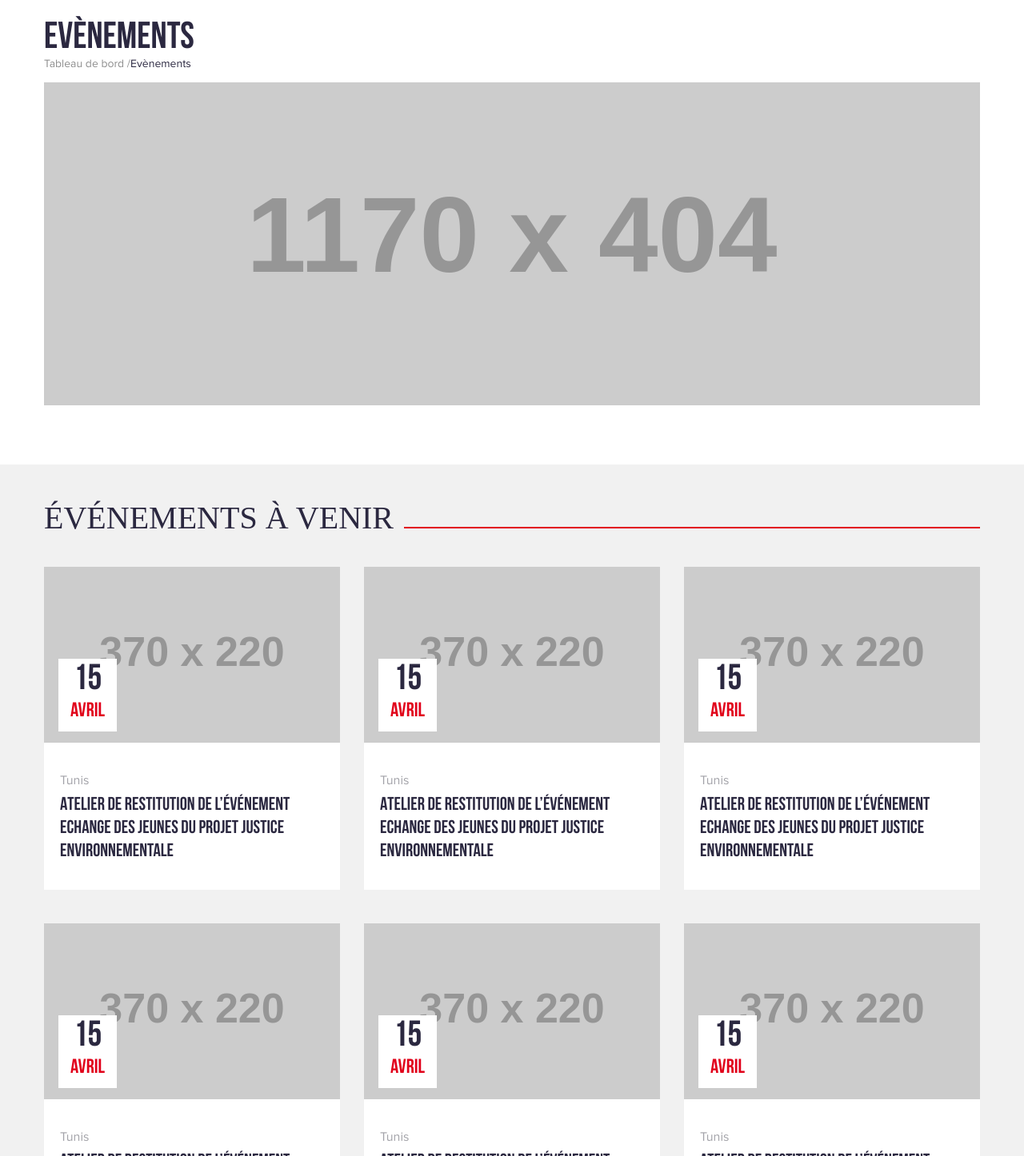
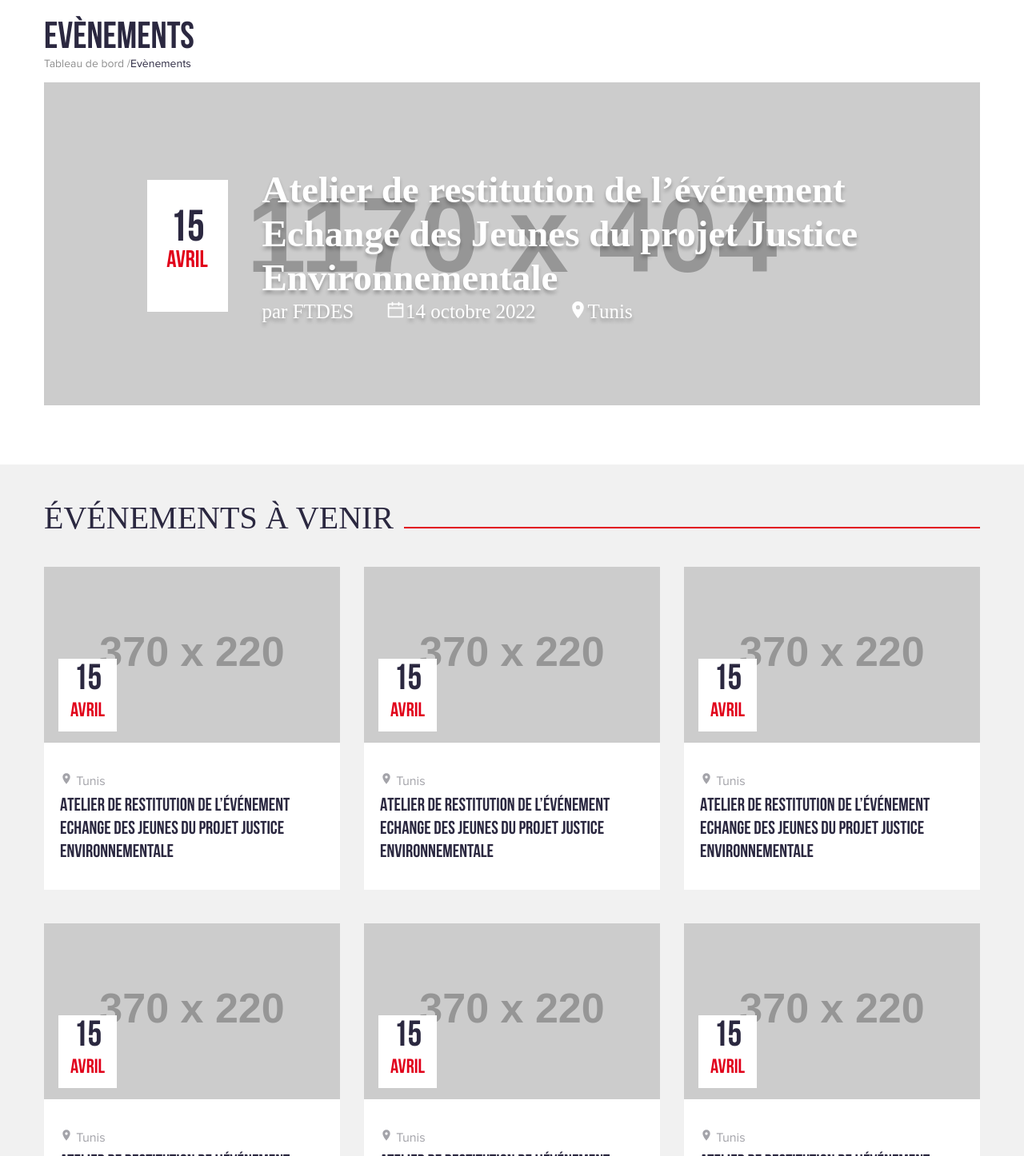
Before and after one commit to tarekguermazi/buildfront0602, a React (Create React App) app: page /Evenements in a window 1280 px wide. Shown: the part 144-1590 px from the top of the page at 80% size. Built offline with nearby package versions, Linux system fonts and the light colour scheme.

Commit message:
add the localisation icon and add the calendar icon

```diff
--- a/src/App.css
+++ b/src/App.css
@@ -1924,6 +1924,77 @@ Styling the archeive verison Mobile  */
 .evenment__header {
   max-width: 1170px;
   margin: auto;
+  position: relative;
+}
+
+.evenement__message {
+  display: grid;
+  place-content: center;
+  place-items: center;
+  position: absolute;
+  top: 50%;
+  bottom: 50%;
+  left: 0;
+  right: 0;
+  grid-template-columns: 101px auto;
+  column-gap: 43px;
+  max-height: 165px;
+}
+.messageEvenement__left {
+  background-color: var(--white);
+  width: 100%;
+  height: 165px;
+  display: grid;
+  place-content: center;
+  place-items: center;
+}
+.left__number {
+  font-family: "Bebas Neue Pro";
+  font-style: normal;
+  font-weight: 700;
+  font-size: 55px;
+  line-height: 39px;
+  color: var(--violet);
+}
+.left__months {
+  font-family: "Bebas Neue Pro";
+  font-style: normal;
+  font-weight: 400;
+  font-size: 30px;
+  line-height: 39px;
+  color: var(--red);
+}
+
+.messageEvenement__right {
+  display: flex;
+  align-items: flex-start;
+  justify-content: flex-start;
+  flex-direction: column;
+}
+.messageEvenement__title {
+  font-family: "Bebas Neue";
+  font-style: normal;
+  font-weight: 700;
+  font-size: 47px;
+  line-height: 55px;
+  color: var(--white);
+  text-shadow: 0px 4px 4px rgba(0, 0, 0, 0.25);
+  max-width: 769px;
+}
+.messageEvenement__description {
+  font-family: "Bebas Neue";
+  font-style: normal;
+  font-weight: 400;
+  font-size: 25px;
+  line-height: 30px;
+  text-align: center;
+  color: #ffffff;
+  text-shadow: 0px 4px 4px rgba(0, 0, 0, 0.25);
+  display: flex;
+  column-gap: 40px;
+}
+.messageEvenement__description > div {
+  display: flex;
 }
 .evenment__venir {
   background-color: var(--background);
--- a/src/view/Evenements/Evenements.tsx
+++ b/src/view/Evenements/Evenements.tsx
@@ -3,6 +3,8 @@ import Breadcrumb from "../shared/Breadcrumb";
 import { i18n } from "../../i18n";
 import Skeletons from "../shared/Skeletons";
 import Image from "../shared/Image";
+import { AiOutlineCalendar } from "react-icons/ai";
+import { MdLocationOn } from "react-icons/md";
 
 function Evenements() {
   return (
@@ -17,8 +19,30 @@ function Evenements() {
             width={1170}
             height={404}
             src='https://placehold.jp/1170x404.png'
-            alt=''
+            alt='Placeholder'
           />
+
+          <div className='evenement__message'>
+            <div className='messageEvenement__left'>
+              <div className='left__number'>15</div>
+              <div className='left__months'>Avril</div>
+            </div>
+            <div className='messageEvenement__right'>
+              <div className='messageEvenement__title'>
+                Atelier de restitution de l’événement Echange des Jeunes du
+                projet Justice Environnementale
+              </div>
+              <div className='messageEvenement__description'>
+                <div>par FTDES</div>
+                <div>
+                  <AiOutlineCalendar /> 14 octobre 2022
+                </div>
+                <div>
+                  <MdLocationOn /> Tunis
+                </div>
+              </div>
+            </div>
+          </div>
         </div>
         <div className='evenment__venir'>
           <div className='venir'>
@@ -41,7 +65,9 @@ function Evenements() {
                   </div>
                 </div>
                 <div className='contentVenir__bottom'>
-                  <div className='venir__localistaion'>Tunis</div>
+                  <div className='venir__localistaion'>
+                    <MdLocationOn /> Tunis
+                  </div>
                   <div className='venir__description'>
                     Atelier de restitution de l’événement Echange des Jeunes du
                     projet Justice Environnementale
@@ -62,7 +88,9 @@ function Evenements() {
                   </div>
                 </div>
                 <div className='contentVenir__bottom'>
-                  <div className='venir__localistaion'>Tunis</div>
+                  <div className='venir__localistaion'>
+                    <MdLocationOn /> Tunis
+                  </div>
                   <div className='venir__description'>
                     Atelier de restitution de l’événement Echange des Jeunes du
                     projet Justice Environnementale
@@ -83,7 +111,9 @@ function Evenements() {
                   </div>
                 </div>
                 <div className='contentVenir__bottom'>
-                  <div className='venir__localistaion'>Tunis</div>
+                  <div className='venir__localistaion'>
+                    <MdLocationOn /> Tunis
+                  </div>
                   <div className='venir__description'>
                     Atelier de restitution de l’événement Echange des Jeunes du
                     projet Justice Environnementale
@@ -104,7 +134,9 @@ function Evenements() {
                   </div>
                 </div>
                 <div className='contentVenir__bottom'>
-                  <div className='venir__localistaion'>Tunis</div>
+                  <div className='venir__localistaion'>
+                    <MdLocationOn /> Tunis
+                  </div>
                   <div className='venir__description'>
                     Atelier de restitution de l’événement Echange des Jeunes du
                     projet Justice Environnementale
@@ -125,7 +157,9 @@ function Evenements() {
                   </div>
                 </div>
                 <div className='contentVenir__bottom'>
-                  <div className='venir__localistaion'>Tunis</div>
+                  <div className='venir__localistaion'>
+                    <MdLocationOn /> Tunis
+                  </div>
                   <div className='venir__description'>
                     Atelier de restitution de l’événement Echange des Jeunes du
                     projet Justice Environnementale
@@ -146,7 +180,9 @@ function Evenements() {
                   </div>
                 </div>
                 <div className='contentVenir__bottom'>
-                  <div className='venir__localistaion'>Tunis</div>
+                  <div className='venir__localistaion'>
+                    <MdLocationOn /> Tunis
+                  </div>
                   <div className='venir__description'>
                     Atelier de restitution de l’événement Echange des Jeunes du
                     projet Justice Environnementale
@@ -178,7 +214,9 @@ function Evenements() {
                   </div>
                 </div>
                 <div className='contentVenir__bottom'>
-                  <div className='venir__localistaion'>Tunis</div>
+                  <div className='venir__localistaion'>
+                    <MdLocationOn /> Tunis
+                  </div>
                   <div className='venir__description'>
                     Atelier de restitution de l’événement Echange des Jeunes du
                     projet Justice Environnementale
@@ -199,7 +237,9 @@ function Evenements() {
                   </div>
                 </div>
                 <div className='contentVenir__bottom'>
-                  <div className='venir__localistaion'>Tunis</div>
+                  <div className='venir__localistaion'>
+                    <MdLocationOn /> Tunis
+                  </div>
                   <div className='venir__description'>
                     Atelier de restitution de l’événement Echange des Jeunes du
                     projet Justice Environnementale
@@ -220,7 +260,9 @@ function Evenements() {
                   </div>
                 </div>
                 <div className='contentVenir__bottom'>
-                  <div className='venir__localistaion'>Tunis</div>
+                  <div className='venir__localistaion'>
+                    <MdLocationOn /> Tunis
+                  </div>
                   <div className='venir__description'>
                     Atelier de restitution de l’événement Echange des Jeunes du
                     projet Justice Environnementale
```
